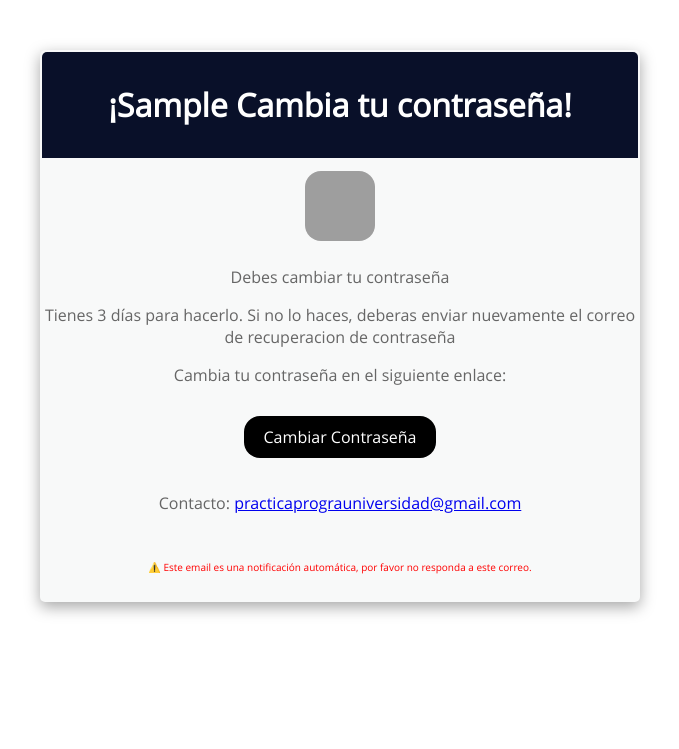
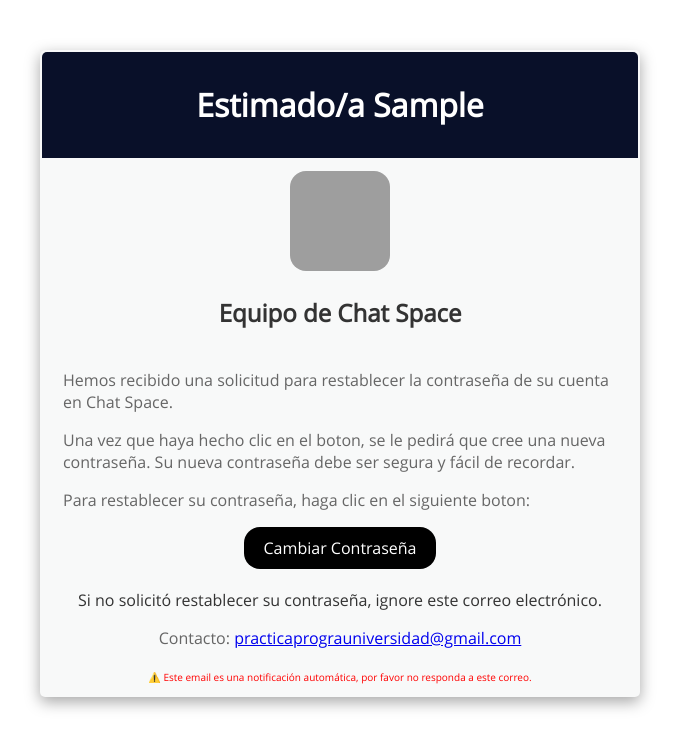
Before and after one commit to proyectos-django-liwba/chat, a Django app: template chat_api/users/templates/RecuperarPassword.html in a window 1280 px wide. Shown: the top 749 px of the page, without its empty margins (300-979 px from the left). Run offline with Django 5.2, Linux system fonts and the light colour scheme; the template is opened without the code that fills it, so the values that code supplies are empty; the visitor is signed in with stand-in values (Sample User, id 1); grey boxes are pictures that could not be loaded.

Commit message:
cambios en el template

```diff
--- a/chat_api/users/templates/RecuperarPassword.html
+++ b/chat_api/users/templates/RecuperarPassword.html
@@ -24,13 +24,22 @@
 
     .container{
       margin-top: 50px;
+
+    }
+    .text-center{
+        text-align: center;
+    }
+    .padding{
+        padding: 0 20px;
     }
 
+
     .table{
+
       width: 600px;
       height: 400px;
       margin: 0 auto;
-      text-align: center;
+
       background: #F8F9F9;
       border-radius: 5px;
       box-shadow: rgba(0, 0, 0, 0.35) 0px 5px 15px;
@@ -49,8 +58,8 @@
 
     .logo img{
       margin-top: 10px;
-      width: 70px;
-      height: 70px;
+      width: 100px;
+      height: 100px;
     }
 
     .body-table-text{
@@ -63,7 +72,6 @@
     }
 
     .warning-text{
-      margin: 0px 70px 0px 70px;
       color: red;
     }
 
@@ -75,11 +83,12 @@
     .footer-table {
       font-size: 12px;
       color: red;
-      padding: 20px;
+      padding: 0 20px;
+      padding-bottom: 10px;
     }
 
     #copy-div {
-      text-align: center;
+
       margin: 0px 100px 0px 100px;
       padding: 10px;
       border-radius: 5px;
@@ -102,40 +111,48 @@
 
       <tr class="head-table">
         <td>
-          <h1 style="">¡{{user.first_name}} Cambia tu contraseña!</h1>
+          <h1 class="text-center" style="">Estimado/a {{user.first_name}}</h1>
 
 
         </td>
       </tr>
-
       <tr>
-      <td class="logo">
-        <img src="cid:logo_image" style="border-radius: 16px; " alt="Logotipo de la empresa" width="100px" height="100px">
-      </td>
-    </tr>
-
-      <tr>
-        <td class="body-table-text">
-          <p style="color: #666; font-size: 16px;">Debes cambiar tu contraseña</p>
-          <p style="color: #666; font-size: 16px;">Tienes 3 días para hacerlo. Si no lo haces, deberas enviar nuevamente el correo de recuperacion de contraseña</p>
-          <p style="color: #666; font-size: 16px; margin-bottom: 30px;">Cambia tu contraseña en el siguiente enlace:</p>
-          <!-- Enlace visible -->
-          <a href="{{ recover_link }}" style="display: inline-block; background-color: #000; color: #fff; padding: 10px 20px; text-decoration: none; border-radius: 16px; transition: background-color 0.3s;">Cambiar Contraseña</a>
-
+        <td class="logo">
+          <img src="cid:logo_image" style="border-radius: 16px; " alt="Logotipo de la empresa" >
+          <h2>Equipo de Chat Space</h2>
 
         </td>
       </tr>
 
+
+      <tr>
+        <td class="body-table-text">
+          <p style="color: #666; font-size: 16px; " class="padding" >Hemos recibido una solicitud para restablecer la contraseña de su cuenta en Chat Space.</p>
+          <p style="color: #666; font-size: 16px; " class="padding">Una vez que haya hecho clic en el boton, se le pedirá que cree una nueva contraseña. Su nueva contraseña debe ser segura y fácil de recordar.</p>
+          <p  style="color: #666; font-size: 16px; " class="padding">Para restablecer su contraseña, haga clic en el siguiente boton:</p>
+
+          <!-- Enlace visible -->
+        <div class="text-center">
+            <a class="" href="{{ recover_link }}" style="display: inline-block; text-align: center; background-color: #000; color: #fff; padding: 10px 20px; text-decoration: none; border-radius: 16px; transition: background-color 0.3s; margin: 0 auto">Cambiar Contraseña</a>
+
+        </div>
+
+        </td>
+      </tr>
+
+
       <tr>
         <td>
-          <p style="color: #666; font-size: 16px; margin-top: 30px;">Contacto: <a href="mailto:practicaprograuniversidad@gmail.com">practicaprograuniversidad@gmail.com</a></p>
+          <p class=" text-center warning-tex">Si no solicitó restablecer su contraseña, ignore este correo electrónico.</p>
+          <p class="text-center" style="color: #666; font-size: 16px; ">Contacto: <a href="mailto:practicaprograuniversidad@gmail.com">practicaprograuniversidad@gmail.com</a></p>
         </td>
       </tr>
 
 
 
       <tr>
-        <td height="27" class="footer-table warning-tex">
+        <td  class="footer-table warning-tex text-center">
+
 
           <small  style="">⚠️ Este email es una notificación automática, por favor no responda a este correo.</small>
         </td>
```
Also changed, not shown: chat_api/users/api/views.py (+22 -17 lines).
